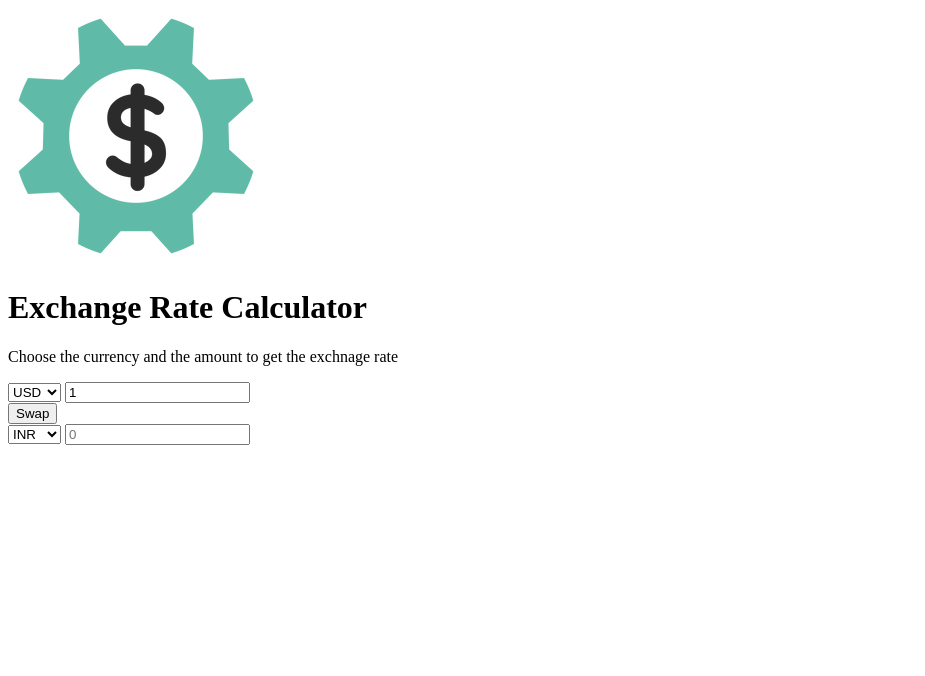
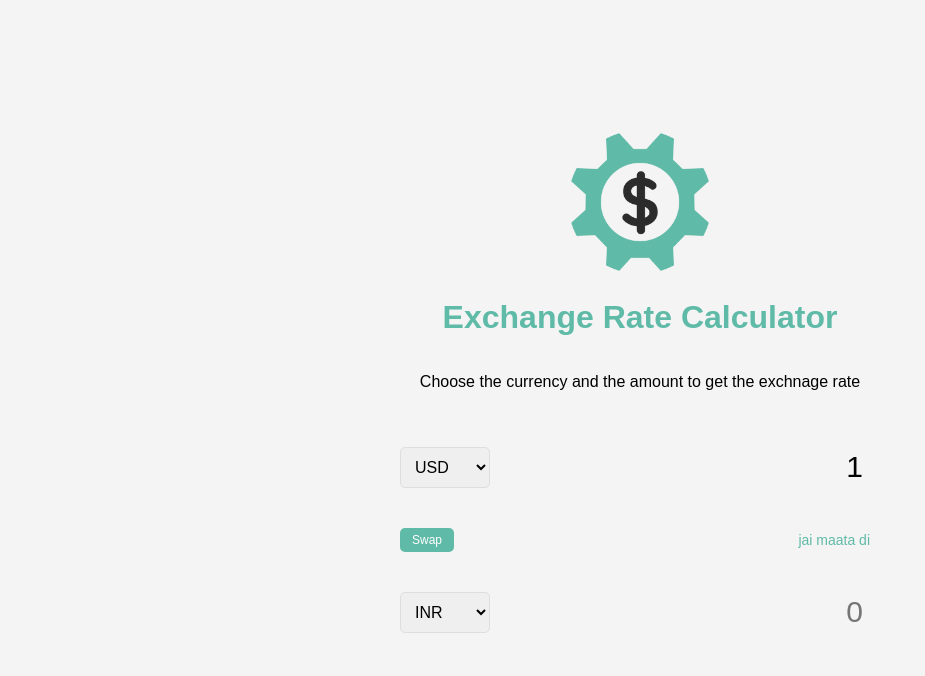
Before and after one commit to ritikkamboj/Currency-Converter, a plain HTML site: page index.html in a window 1280 px wide. Shown: the whole page, without its empty margins (0-925 px from the left). Drawn offline with Linux system fonts and the light colour scheme.

Commit message:
done with css file

```diff
--- a/index.html
+++ b/index.html
@@ -77,7 +77,7 @@
       </div>
       <div class="swap-rate-container">
         <button class="btn" id="rate">Swap</button>
-        <div class="rate" id="rate"></div>
+        <div class="rate" id="rate">jai maata di</div>
       </div>
       <div class="currency">
         <select name="" id="currency-two">
--- a/style.css
+++ b/style.css
@@ -0,0 +1,75 @@
+:root {
+  --primary-color: #5fbaa7;
+}
+
+* {
+  box-sizing: border-box;
+}
+
+body {
+  margin: 0;
+  display: flex;
+  font-family: Arial, Helvetica, sans-serif;
+  flex-direction: column;
+  align-items: center;
+  justify-content: center;
+  height: 100vh;
+  background-color: #f4f4f4;
+  padding: 20px;
+}
+h1 {
+  color: var(--primary-color);
+}
+p {
+  text-align: center;
+}
+.btn {
+  color: #fff;
+  background: var(--primary-color);
+  border-radius: 5px;
+  font-size: 12px;
+  padding: 5px 12px;
+  cursor: pointer;
+  /* margin: 10px 0; */
+  border: 0px;
+}
+.money-img {
+  width: 150px;
+}
+.currency {
+  padding: 40px 0;
+  display: flex;
+  align-items: center;
+  justify-content: space-between;
+}
+
+.currency select {
+  padding: 10px 20px 10px 10px;
+  border-radius: 5px;
+  /* border: 0; */
+  border: 1px solid #dedede;
+  font-size: 16px;
+}
+
+.currency input {
+  border: 0;
+  background: transparent;
+  text-align: right;
+  font-size: 30px;
+}
+
+.swap-rate-container
+{
+    display: flex;
+    align-items: center;
+    justify-content: space-between;
+}
+.rate {
+    color : var(--primary-color);
+    font-size: 14px;
+    padding: 0px 10px;
+}
+select:focus,input:focus,button:focus
+{
+    outline : 0
+}
```
